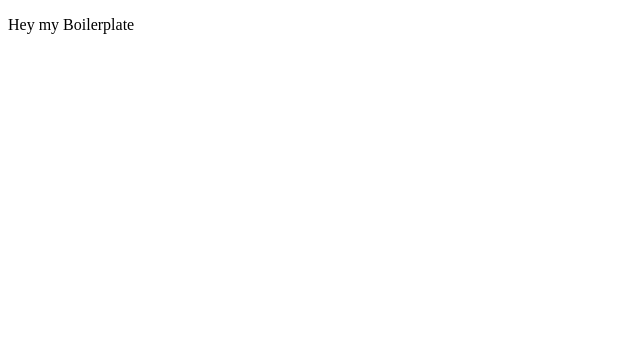
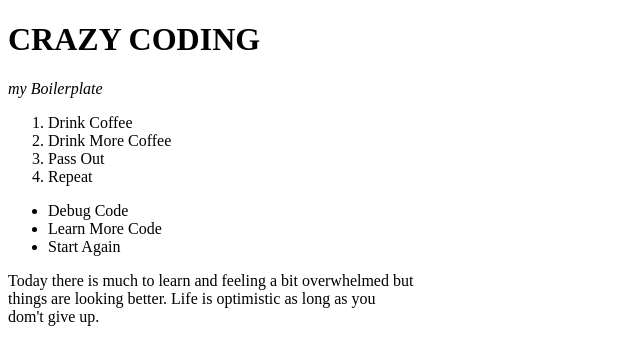
Before and after one commit to Justice-Through-Code/web-challenge-1-pablom06, a plain HTML site: page Index.html in a window 1280 px wide. Shown: the whole page, without its empty margins (0-640 px from the left). Drawn offline with Linux system fonts and the light colour scheme.

Commit message:
New HTML

```diff
--- a/Index.html
+++ b/Index.html
@@ -2,10 +2,24 @@
 <html lang="en">
 <head>
     <meta charset="UTF-8">
-
     <title>My First Website</title>
 </head>
 <body>
-   <p>Hey my Boilerplate</p>
+    <h1><strong>CRAZY CODING</strong></h1>
+    <p><em>my Boilerplate</em></p>
+<ol>
+    <li>Drink Coffee</li>
+    <li>Drink More Coffee</li>
+    <li>Pass Out</li>
+    <li>Repeat</li>
+</ol>
+<ul>
+    <li>Debug Code</li>
+    <li>Learn More Code</li>
+    <li>Start Again</li>
+</ul>
+<p>Today there is much to learn and feeling a bit overwhelmed but<br>
+    things are looking better. Life is optimistic as long as you<br>
+    dom't give up.</p>
 </body>
 </html>
```
